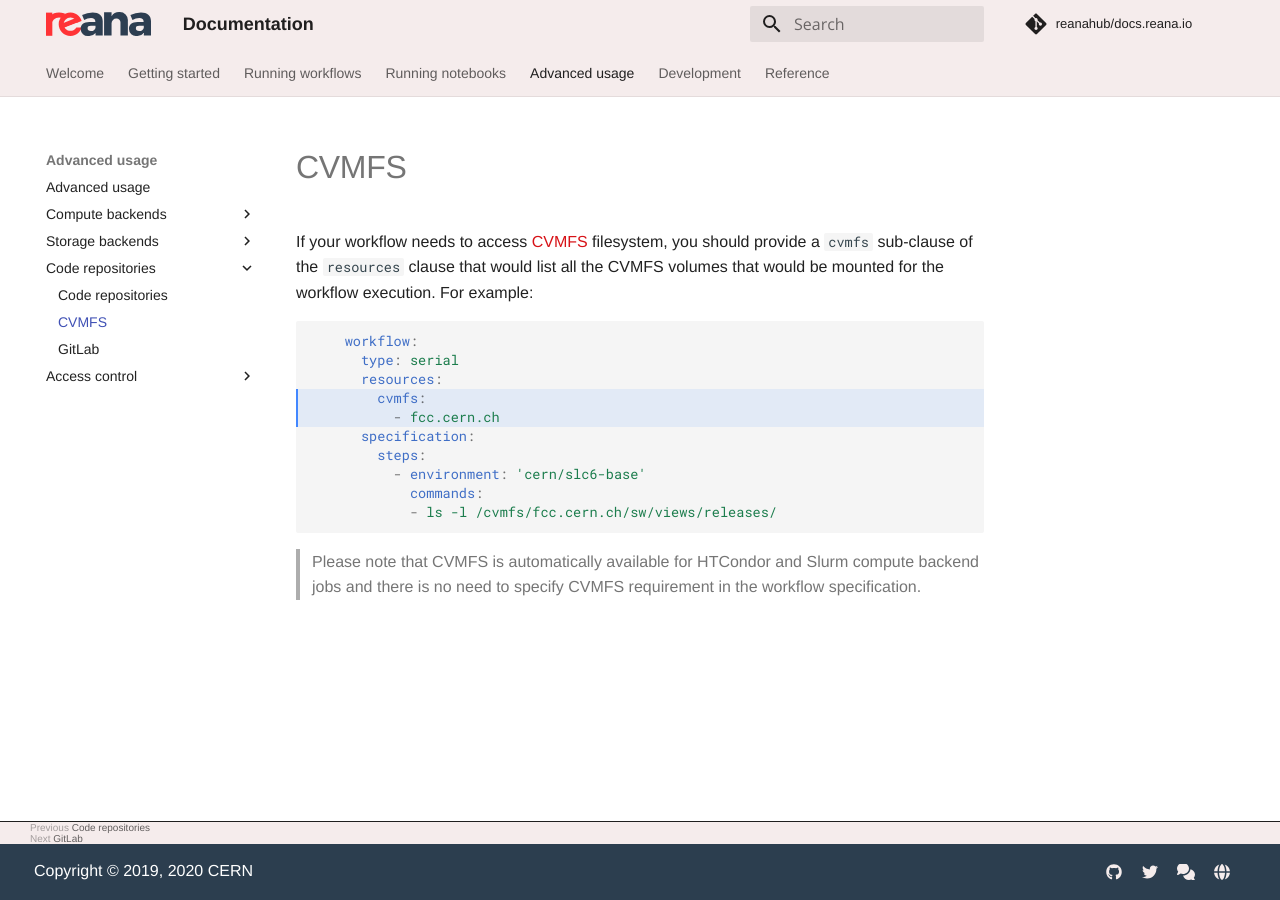
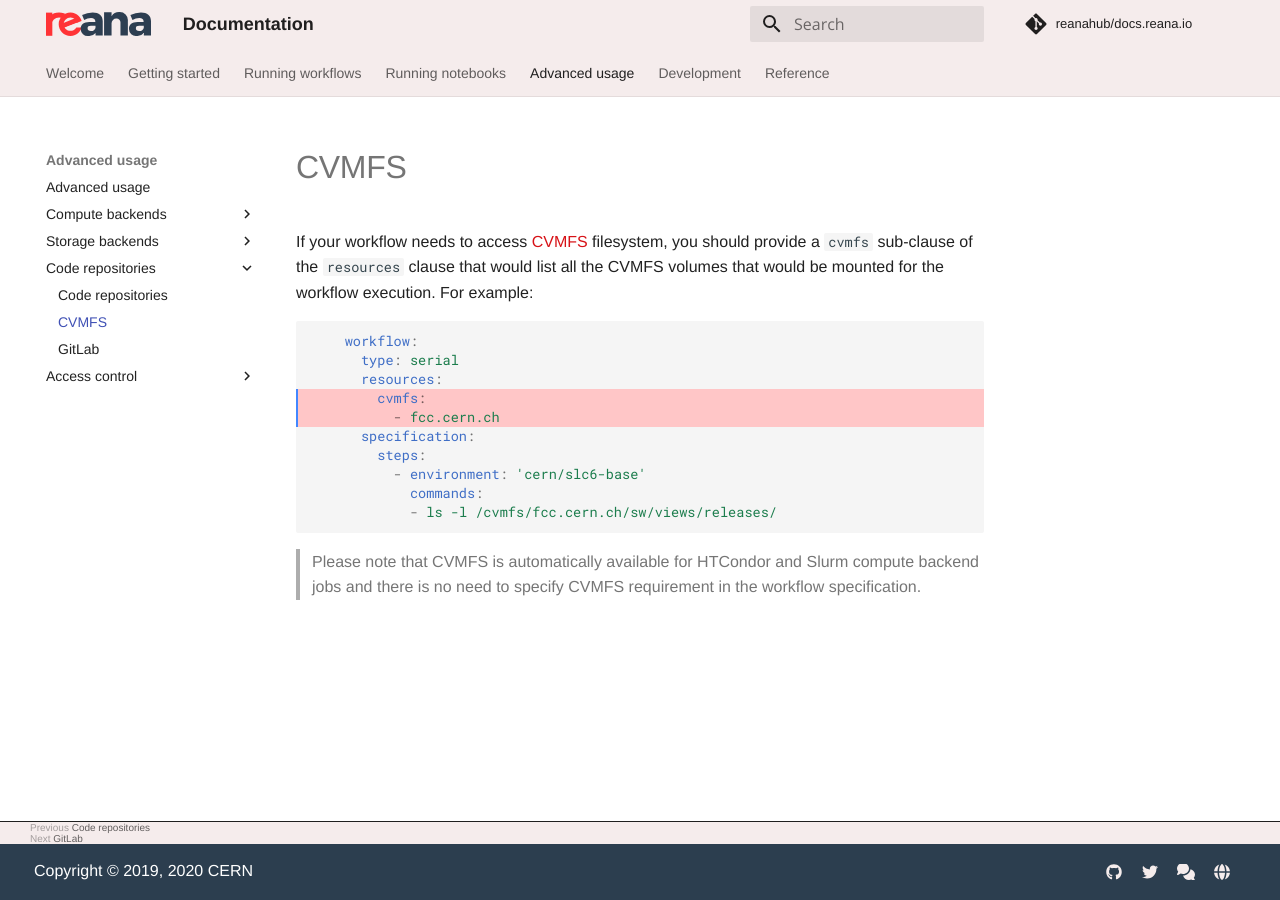
Before and after one commit to reanahub/docs.reana.io, an MkDocs documentation site: the page built from docs/advanced-usage/code-repositories/cvmfs/index.md, in a window 1280 px wide. Built offline with MkDocs 1.6.1 and Material for MkDocs 9.7.7, drawn with Linux system fonts in a browser that asks for light colours; comment, search, counter and statistics services are not loaded.

Commit message:
css: update highight line color to match the theme

```diff
--- a/docs/stylesheets/extra.css
+++ b/docs/stylesheets/extra.css
@@ -107,3 +107,7 @@ html .md-footer-meta .md-footer-meta__inner a {
 .md-typeset h6[id]:target .headerlink {
     color: #ff5555;
 }
+
+.codehilite .hll, .md-typeset .highlight .hll {
+    background-color: #ffc6c7;
+}
```
